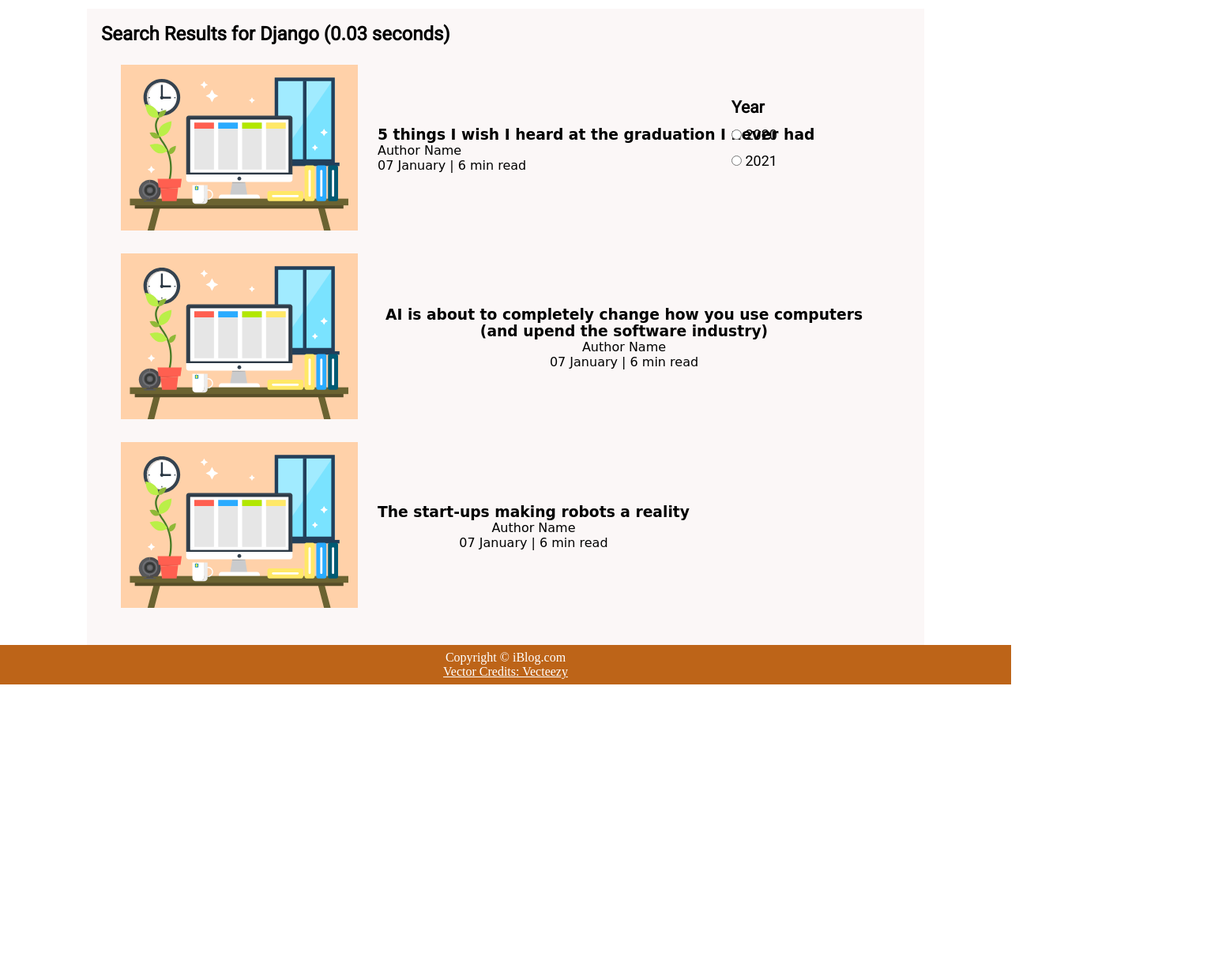
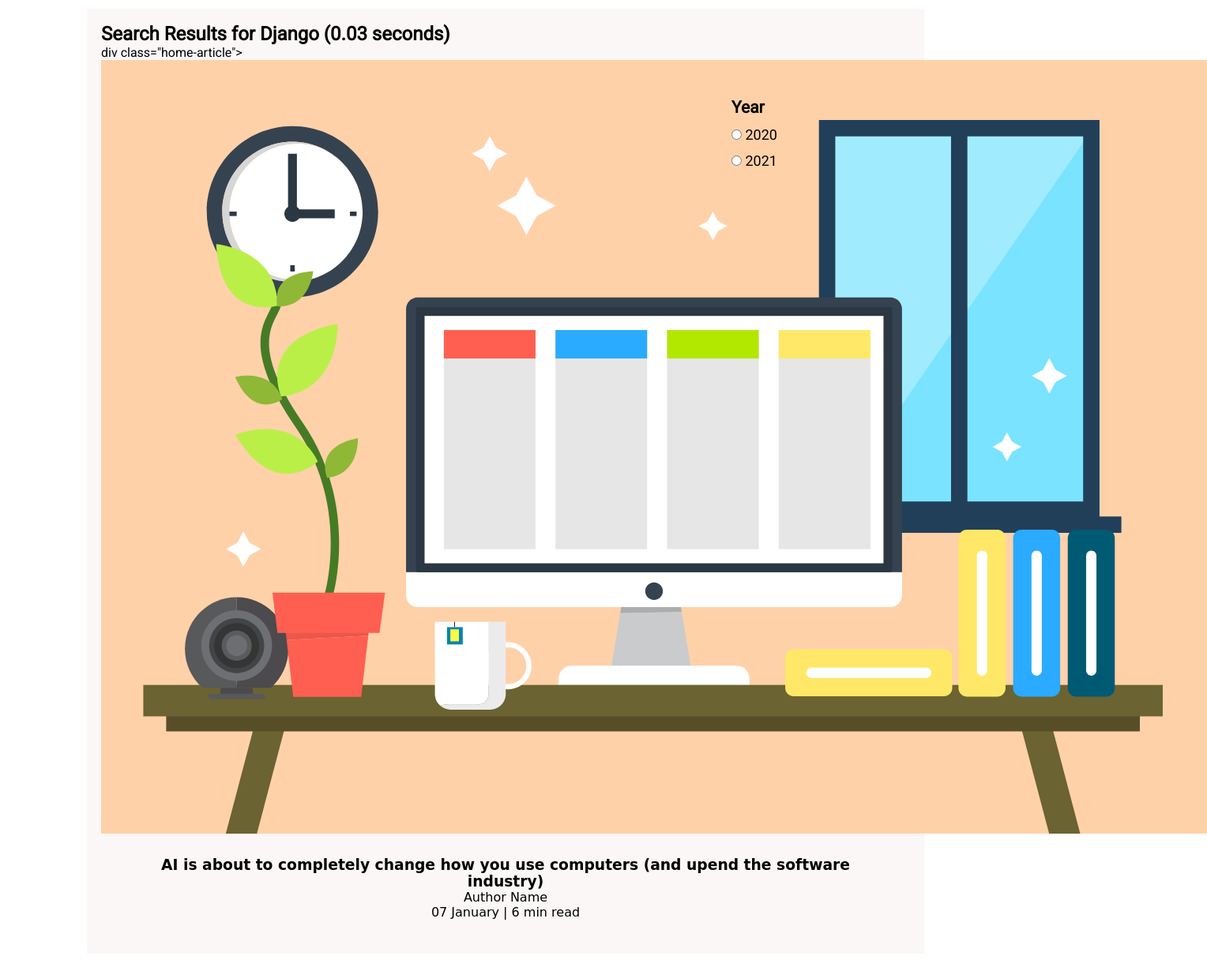
Before and after one commit to yashbhavsar09/yashbhavsar09.github.io, a plain HTML site: page search.html in a window 1280 px wide. Shown: the part 141-1371 px from the top of the page at 79% size, 1528 px wide, since content can reach past the window. Before the commit the page ends 1008 px from the top, so only its background shows below. Drawn offline with Linux system fonts and the light colour scheme; a web font is replaced by a local one.

Commit message:
Update search.html

```diff
--- a/search.html
+++ b/search.html
@@ -46,6 +46,16 @@
                 <input type="radio" name="year" id=""> 2021
             </div>
         </div>
+        div class="home-article">
+            <div class="home-article-img">
+                <img src="./11.svg" alt="article">
+            </div>
+            <div class="home-article-content font1 center">
+                <a href="blogpost3.html"><h3>AI is about to completely change how you use computers (and upend the software industry)</h3></a>
+                <div>Author Name</div>
+                <span>07 January | 6 min read</span>
+            </div>
+        </div>
         <div class="home-article">
             <div class="home-article-img">
                 <img src="./11.svg" alt="article">
```
